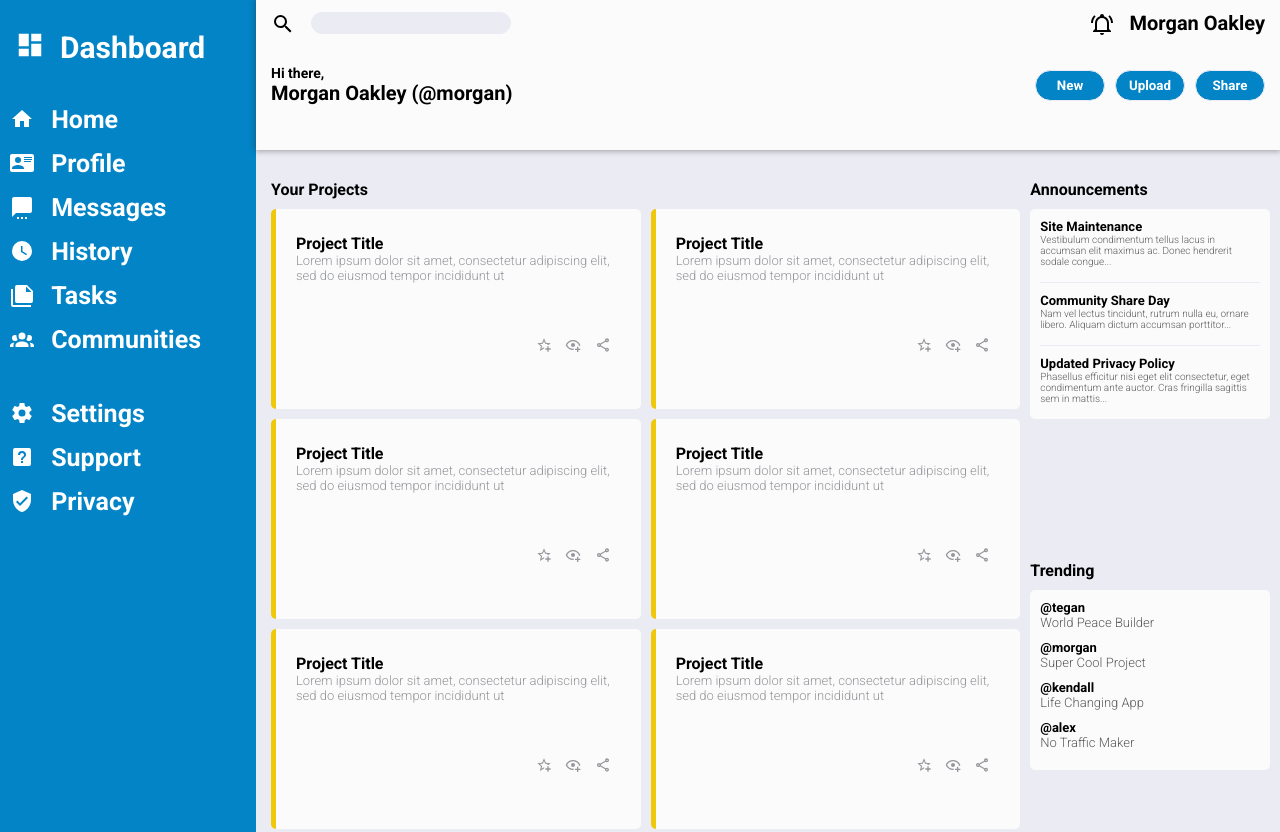
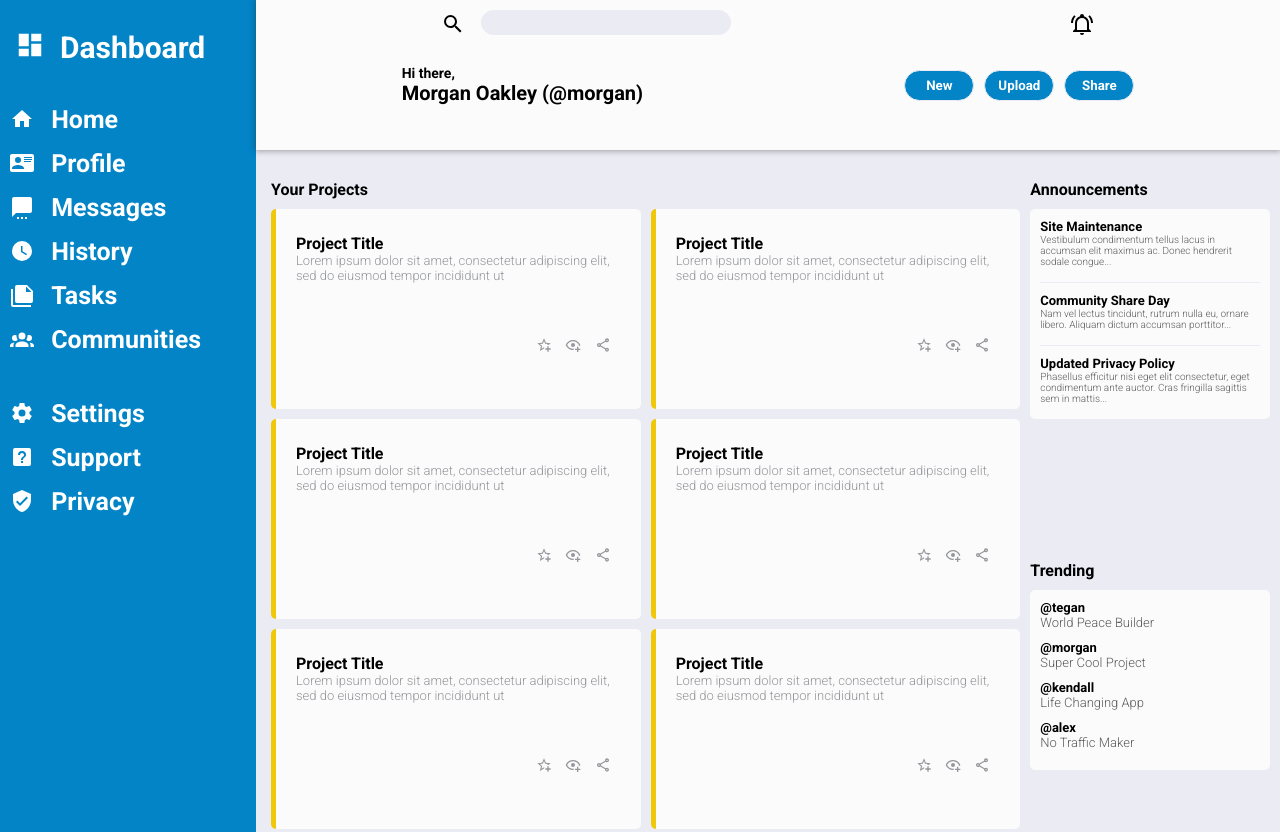
Before and after one commit to Flavioasjr/admin_dashboard, a plain HTML site: page index.html in a window 1280 px wide. Shown: the top 832 px of the page. Drawn offline with Linux system fonts and the light colour scheme.

Commit message:
adjusted dashboard

```diff
--- a/index.html
+++ b/index.html
@@ -101,7 +101,8 @@
                         4.29C16.97,5.17 19,7.9 19,11V17L21,19M17,11A5,5 0 0,0 12,6A5,5 0 0,0 7,11V18H17V11M19.75,3.19L18.33,4.61C20.04,6.3 21,8.6 21,11H23C23,8.07 21.84,5.25 19.75,3.19M1,
                         11H3C3,8.6 3.96,6.3 5.67,4.61L4.25,3.19C2.16,5.25 1,8.07 1,11Z" />
                     </svg>
-                    Morgan Oakley
+                    <div class="header-line1-text">Morgan Oakley</div>
+
                 </div>
             </div>
 
--- a/style.css
+++ b/style.css
@@ -98,7 +98,11 @@ li {
 
 .header-line1, .header-line2 {
     display: flex;
-    justify-content: space-between;
+    justify-content: space-around;
+}
+
+.header-line1-text {
+    display: none;
 }
 
 .header-line1 > div{
@@ -110,11 +114,11 @@ li {
 }
 
 .header-line1 > div > input {
-    width: 20rem;
+    width: 25rem;
     background-color: #eaebf3;
     border: 1px solid #eaebf3;
     border-radius: 15px;
-    height: 20px;
+    height: 2.5rem;
     padding: 10px;
 }
 
```
